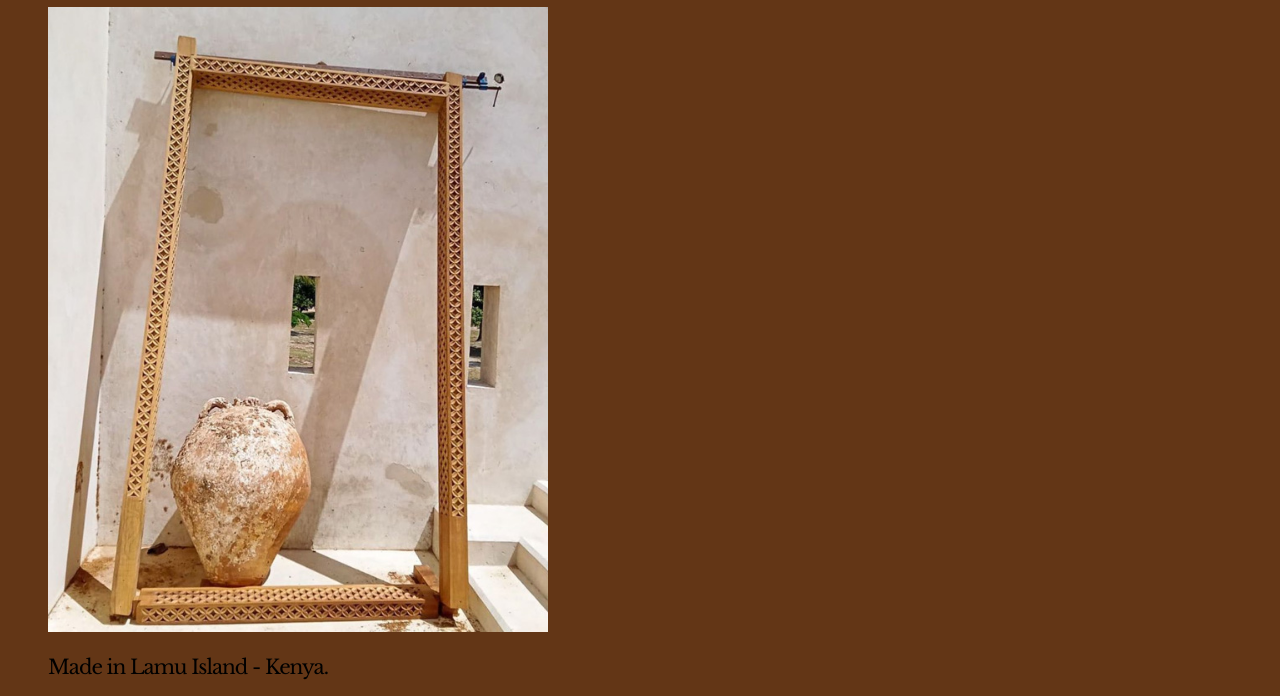
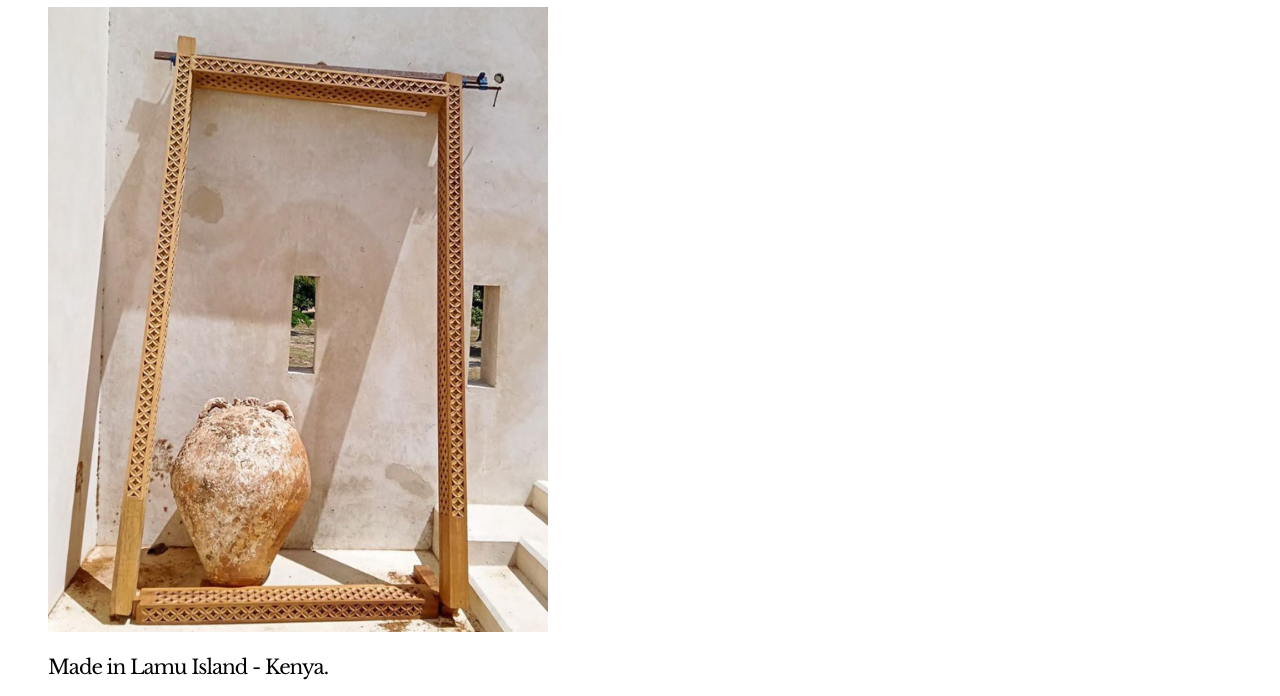
Before and after one commit to JobMusembi/saba, a Gatsby site: page / in a window 1280 px wide. Shown: the part 306-1002 px from the top of the page. Built offline with nearby package versions, Linux system fonts and the light colour scheme; Gatsby itself is replaced by a stand-in of ours.

Commit message:
color change

```diff
--- a/src/styles/variables.scss
+++ b/src/styles/variables.scss
@@ -1,5 +1,5 @@
 //color
-$background: #633616;
+$background: #fff;
 $text: #000;
 $black: #171717;
 $brown: #633616;
```
